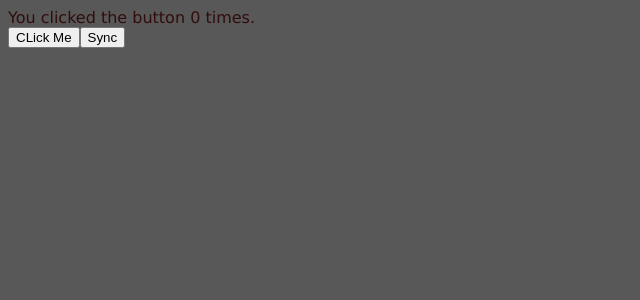
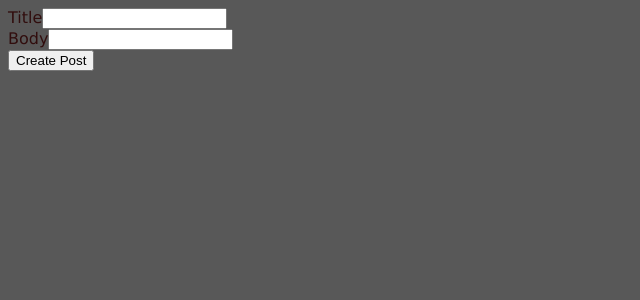
Before and after one commit to keshavsaini07/react-tutorial, a React (Vite) app: page / in a window 1280 px wide. Shown: the top 300 px of the page, without its empty margins (0-640 px from the left). Built offline with nearby package versions, Linux system fonts and the light colour scheme.

Commit message:
imlementing a post request example

```diff
--- a/src/App.jsx
+++ b/src/App.jsx
@@ -1,102 +1,72 @@
-import { useState, useEffect } from "react";
+import { useState } from "react";
 
 export default function App() {
-  const [counter, setCounter] = useState(0);
-  const [sync, setSync] = useState(false);
+  const [blogPostData, setBlogPostData] = useState({
+    title: "",
+    body: "",
+  });
 
-  useEffect(() => {
-    document.title = "React  Tutorial ";
-  }, [sync]);
-
-  useEffect(() => {
-    const controller = new AbortController();
-
-    async function fetchUsers() {
-      try {
-        const response = await fetch(
-          "https://jsonplaceholder.typicode.com/users",
-          {
-            signal: controller.signal(),
-          }
-        );
-        const json = await response.json();
-        console.log(json);
-      } catch (error) {
-        console.log(error);
-      }
-    }
-    fetchUsers();
-
-    return () => {
-      controller.abort();
-    };
-  });
+  console.log(blogPostData);
   return (
     <div>
-      <div>You clicked the button {counter} times. </div>
-      <button onClick={() => setCounter((count) => count + 1)}>CLick Me</button>
-      <button onClick={() => setSync((current) => !current)}>Sync</button>
+      <form
+        onSubmit={(e) => {
+          e.preventDefault();
+          if (blogPostData.title && blogPostData.body) {
+            fetch("https://jsonplaceholder.typicode.com/posts", {
+              method: "POST",
+              body: JSON.stringify({
+                userId: 1,
+                title: blogPostData.title,
+                body: blogPostData.body,
+              }),
+              headers: {
+                "Content-type": "application/json; charset=UTF-8",
+              },
+            })
+              .then((response) => response.json())
+              .then((data) => {
+                console.log("Success");
+                console.log(data);
+              })
+              .catch((err) => console.log(err));
+          }
+        }}
+      >
+        <div>
+          <label htmlFor="text" id="title">
+            Title
+          </label>
+          <input
+            type="text"
+            id="title"
+            value={blogPostData.title}
+            onChange={(e) => {
+              setBlogPostData((currentBlogPostData) => ({
+                ...currentBlogPostData,
+                title: e.target.value,
+              }));
+            }}
+          />
+        </div>
+        <div>
+          <label htmlFor="text" id="body">
+            Body
+          </label>
+          <input
+            type="text"
+            id="body"
+            value={blogPostData.body}
+            onChange={(e) => {
+              setBlogPostData((currentBlogPostData) => ({
+                ...currentBlogPostData,
+                body: e.target.value,
+              }));
+            }}
+          />
+        </div>
+        <button>Create Post</button>
+      </form>
     </div>
   );
 }
-
-// export default function App() {
-//   const [username, setUsername] = useState("");
-//   const [email, setEmail] = useState("");
-//   const [counter, setCounter] = useState(3);
-
-//   const [users, setUsers] = useState([
-//     {
-//       id: 1,
-//       username: "Abhi",
-//       email: "abhi@gmail.com",
-//     },
-//     {
-//       id: 2,
-//       username: "Mike",
-//       email: "mike@gmail.com",
-//     },
-//   ]);
-
-//   return (
-//     <div>
-//       <form
-//         onSubmit={(e) => {
-//           e.preventDefault();
-//           const newUser = {
-//             id: counter,
-//             username, email
-//           }
-//           setCounter((currentCounter) => currentCounter+1);
-//           setUsers((currentUsersState) => [ ...currentUsersState, newUser])
-//         }}
-//       >
-//         <div>
-//           <label htmlFor="username">Username: </label>
-//           <input
-//             name="username"
-//             type="text"
-//             id="username"
-//             value={username}
-//             onChange={(e) => setUsername(e.target.value)}
-//           />
-//         </div>
-//         <div>
-//           <label htmlFor="email">Email: </label>
-//           <input
-//             name="email"
-//             type="email"
-//             id="email"
-//             value={email}
-//             onChange={(e) => setEmail(e.target.value)}
-//           />
-//         </div>
-//         <button>Add User</button>
-//       </form>
-//       <br />
-//       {users.map((user) => (
-//         <UserDetails key={user.id} user={user} setUsers={setUsers} />
-//       ))}
-//     </div>
-//   );
-// }
```
